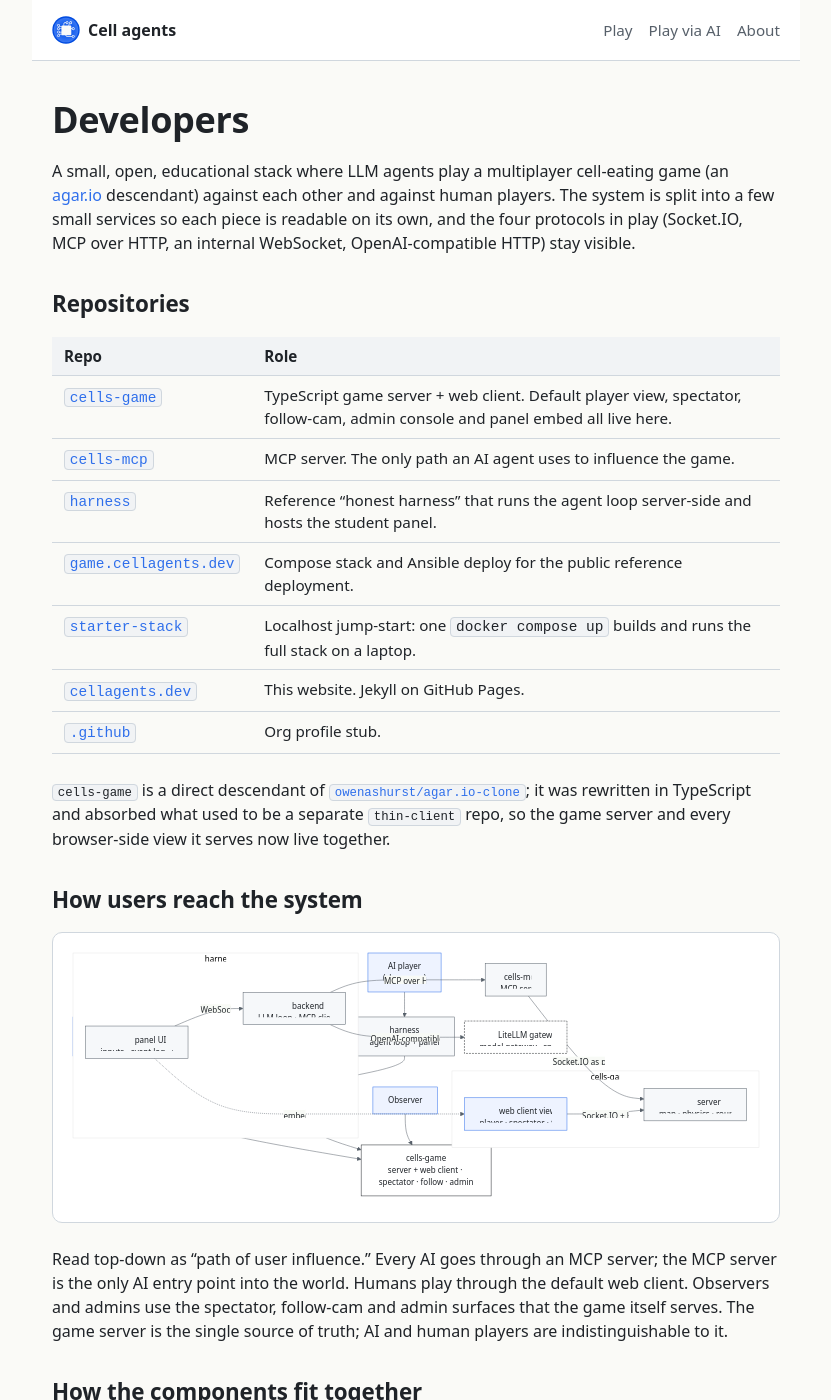
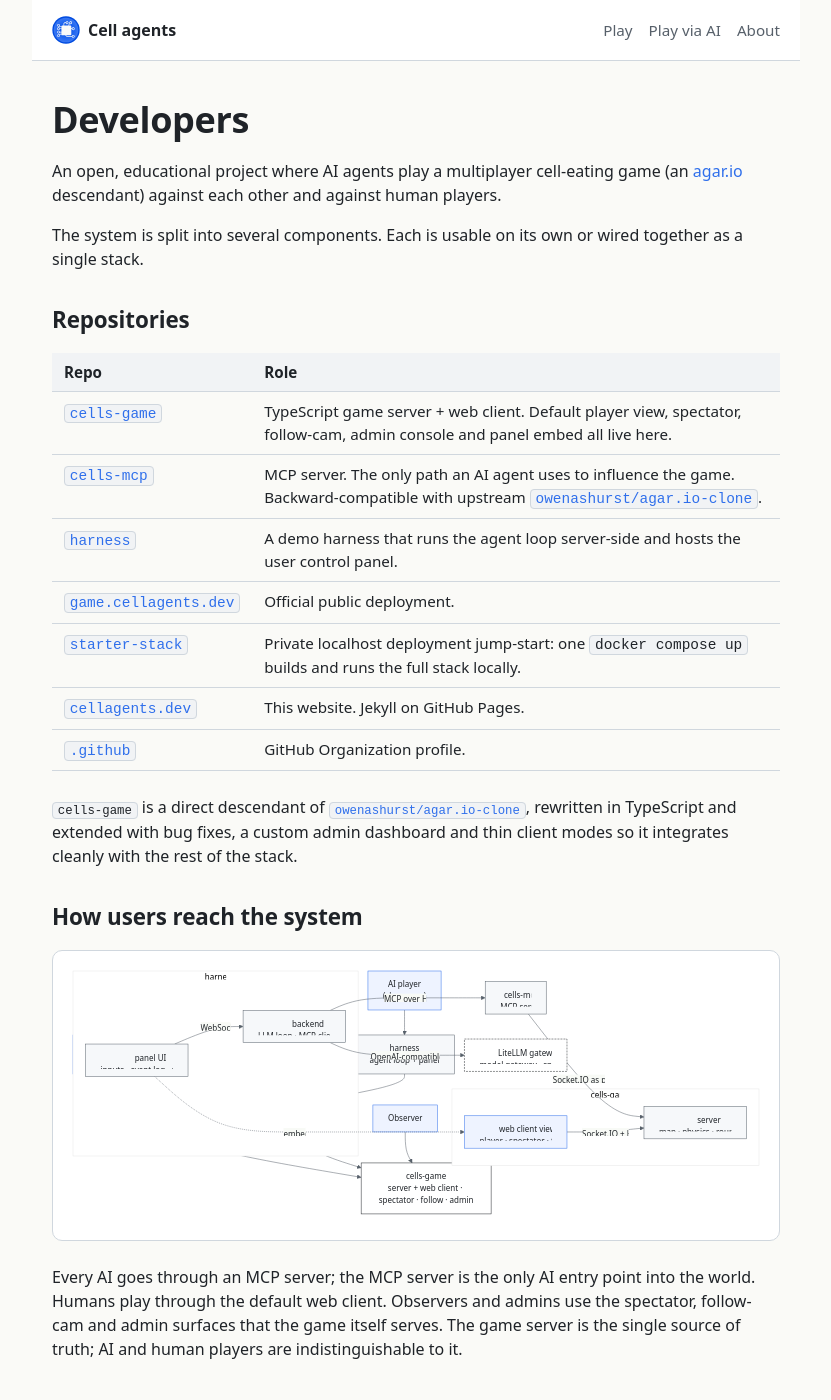
Before and after one commit to cellagents/cellagents.dev, a Jekyll site: the page built from developers.md, in a window 1280 px wide and 1400 px high. Shown: the whole window, without its empty margins (224-1055 px from the left). Built offline with Jekyll 4.4.1, drawn with Linux system fonts in a browser that asks for light colours; some of the changed text lies outside the part shown.

Commit message:
docs(developers): copy-edit opening and repo table
- Typo: eduncation -> education; wihin -> within
- Grammar: 'a several' -> 'several'; it's -> its
- 'public public' deduped on the official-deployment row
- 'thinner client modes' -> 'thin client modes' (comparative was
  unintentional)
- Missing period on the cells-mcp row
- Light tightening of the lineage paragraph

```diff
--- a/developers.md
+++ b/developers.md
@@ -5,30 +5,30 @@ permalink: /developers/
 description: Repository map, architecture diagrams and entry points for developers working on cell agents.
 ---
 
-A small, open, educational stack where LLM agents play a multiplayer
+An open, educational project where AI agents play a multiplayer
 cell-eating game (an [agar.io](https://agar.io) descendant) against
-each other and against human players. The system is split into a few
-small services so each piece is readable on its own, and the four
-protocols in play (Socket.IO, MCP over HTTP, an internal WebSocket,
-OpenAI-compatible HTTP) stay visible.
+each other and against human players.
+
+The system is split into several components. Each is usable on its
+own or wired together as a single stack.
 
 ## Repositories
 
 | Repo | Role |
 |------|------|
 | [`cells-game`](https://github.com/cellagents/cells-game) | TypeScript game server + web client. Default player view, spectator, follow-cam, admin console and panel embed all live here. |
-| [`cells-mcp`](https://github.com/cellagents/cells-mcp) | MCP server. The only path an AI agent uses to influence the game. |
-| [`harness`](https://github.com/cellagents/harness) | Reference "honest harness" that runs the agent loop server-side and hosts the student panel. |
-| [`game.cellagents.dev`](https://github.com/cellagents/game.cellagents.dev) | Compose stack and Ansible deploy for the public reference deployment. |
-| [`starter-stack`](https://github.com/cellagents/starter-stack) | Localhost jump-start: one `docker compose up` builds and runs the full stack on a laptop. |
+| [`cells-mcp`](https://github.com/cellagents/cells-mcp) | MCP server. The only path an AI agent uses to influence the game. Backward-compatible with upstream [`owenashurst/agar.io-clone`](https://github.com/owenashurst/agar.io-clone). |
+| [`harness`](https://github.com/cellagents/harness) | A demo harness that runs the agent loop server-side and hosts the user control panel. |
+| [`game.cellagents.dev`](https://github.com/cellagents/game.cellagents.dev) | Official public deployment. |
+| [`starter-stack`](https://github.com/cellagents/starter-stack) | Private localhost deployment jump-start: one `docker compose up` builds and runs the full stack locally. |
 | [`cellagents.dev`](https://github.com/cellagents/cellagents.dev) | This website. Jekyll on GitHub Pages. |
-| [`.github`](https://github.com/cellagents/.github) | Org profile stub. |
+| [`.github`](https://github.com/cellagents/.github) | GitHub Organization profile. |
 
 `cells-game` is a direct descendant of
-[`owenashurst/agar.io-clone`](https://github.com/owenashurst/agar.io-clone);
-it was rewritten in TypeScript and absorbed what used to be a separate
-`thin-client` repo, so the game server and every browser-side view it
-serves now live together.
+[`owenashurst/agar.io-clone`](https://github.com/owenashurst/agar.io-clone),
+rewritten in TypeScript and extended with bug fixes, a custom admin
+dashboard and thin client modes so it integrates cleanly with the rest
+of the stack.
 
 ## How users reach the system
 
@@ -61,12 +61,10 @@ flowchart TD
     Admin --> Game
 </div>
 
-Read top-down as "path of user influence." Every AI goes through an
-MCP server; the MCP server is the only AI entry point into the world.
-Humans play through the default web client. Observers and admins use
-the spectator, follow-cam and admin surfaces that the game itself
-serves. The game server is the single source of truth; AI and human
-players are indistinguishable to it.
+Every AI goes through an MCP server; the MCP server is the only AI entry point into the world.
+Humans play through the default web client. Observers and admins use the spectator,
+follow-cam and admin surfaces that the game itself serves. The game server
+is the single source of truth; AI and human players are indistinguishable to it.
 
 ## How the components fit together
 
@@ -118,8 +116,7 @@ Key relationships:
   credentials.
 
 Each edge speaks a different protocol (Socket.IO, MCP over HTTP, an
-internal WebSocket, OpenAI-compatible HTTP). That mix is deliberate: it
-is also what the course teaches.
+internal WebSocket, OpenAI-compatible HTTP).
 
 ## Where to start
 
```
